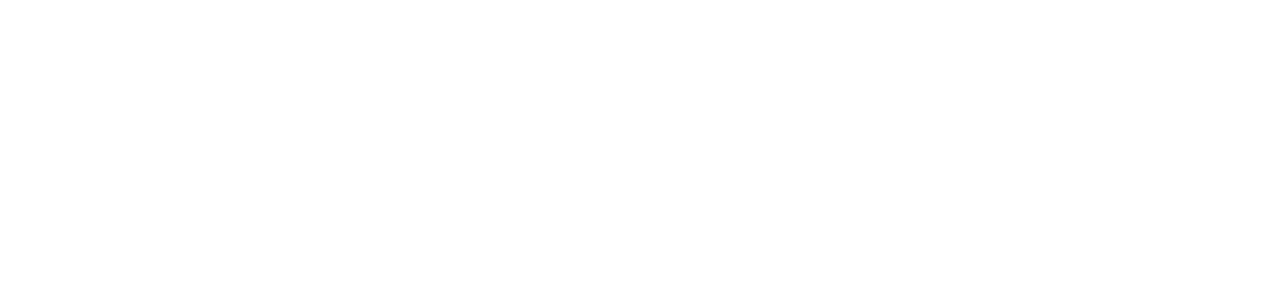
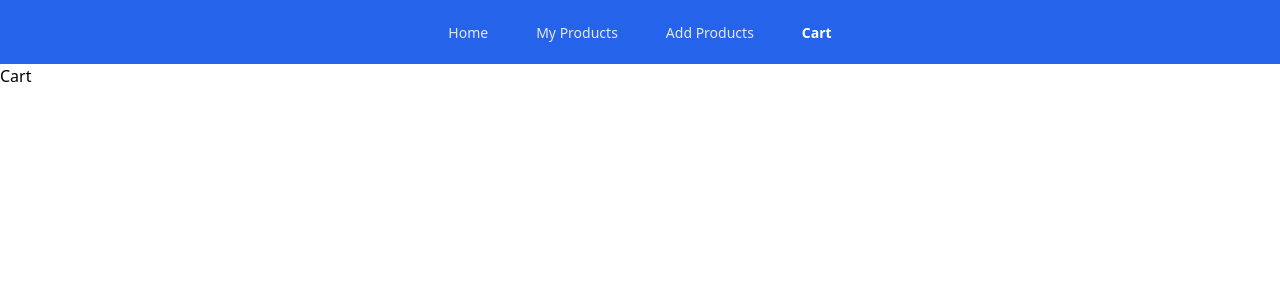
Before and after one commit to joshua-jinu/ecommerce-mern, a React (Vite) app in the folder frontend/: page /cart in a window 1280 px wide. Before the commit this address had no page. Shown: the top 300 px of the page. Built offline with nearby package versions, Linux system fonts and the light colour scheme.

Commit message:
Milestone 15

```diff
--- a/frontend/src/App.jsx
+++ b/frontend/src/App.jsx
@@ -1,9 +1,13 @@
 import { Routes, Route } from 'react-router-dom';
 import Router from './routes/Router';
+import Navbar from './components/Navbar/Navbar';
 
 function App() {
   return (
-    <Router/>
+    <>
+      <Navbar/>
+      <Router/>
+    </>
   )
 }
 
--- /dev/null
+++ b/frontend/src/components/Navbar/Navbar.jsx
@@ -0,0 +1,181 @@
+import React, { useState } from 'react'
+import { NavLink } from 'react-router-dom';
+
+function Navbar() {
+    const [isOpen, setIsOpen] = useState(false);
+    const toggleMenu = () =>{
+        setIsOpen(!isOpen);
+    }
+
+  return (
+    <nav className="bg-blue-600">
+     <div className="max-w-7xl mx-auto px-4 sm:px-6 lg:px-8">
+       <div className="flex justify-between h-16">
+         {/* Hamburger Menu Button (visible on mobile) */}
+         <div className="flex items-center md:hidden">
+           <button
+             onClick={toggleMenu}
+             type="button"
+             className="text-gray-200 hover:text-white focus:outline-none focus:text-white"
+             aria-controls="mobile-menu"
+             aria-expanded={isOpen}
+           >
+             <span className="sr-only">Open main menu</span>
+             {!isOpen ? (
+               <svg
+                 className="h-6 w-6"
+                 xmlns="http://www.w3.org/2000/svg"
+                 fill="none"
+                 viewBox="0 0 24 24"
+                 stroke="currentColor"
+               >
+                 <path
+                   strokeLinecap="round"
+                   strokeLinejoin="round"
+                   strokeWidth="2"
+                   d="M4 6h16M4 12h16M4 18h16"
+                 />
+               </svg>
+             ) : (
+               // Close Icon
+               <svg
+                 className="h-6 w-6"
+                 xmlns="http://www.w3.org/2000/svg"
+                 fill="none"
+                 viewBox="0 0 24 24"
+                 stroke="currentColor"
+               >
+                 <path
+                   strokeLinecap="round"
+                   strokeLinejoin="round"
+                   strokeWidth="2"
+                   d="M6 18L18 6M6 6l12 12"
+                 />
+               </svg>
+             )}
+           </button>
+         </div>
+
+
+         <div className="hidden md:flex md:items-center md:justify-center w-full">
+           <ul className="flex space-x-6">
+             <li>
+               <NavLink
+                 to="/"
+                 end
+                 className={({ isActive }) =>
+                   isActive
+                     ? 'text-white font-semibold px-3 py-2 rounded-md text-sm transition-colors duration-200'
+                     : 'text-gray-200 hover:text-white px-3 py-2 rounded-md text-sm transition-colors duration-200'
+                 }
+               >
+                 Home
+               </NavLink>
+             </li>
+             <li>
+               <NavLink
+                 to="/"
+                 className={({ isActive }) =>
+                   isActive
+                     ? 'text-white font-semibold px-3 py-2 rounded-md text-sm transition-colors duration-200'
+                     : 'text-gray-200 hover:text-white px-3 py-2 rounded-md text-sm transition-colors duration-200'
+                 }
+               >
+                 My Products
+               </NavLink>
+             </li>
+             <li>
+               <NavLink
+                 to="/product-entry-page"
+                 className={({ isActive }) =>
+                   isActive
+                     ? 'text-white font-semibold px-3 py-2 rounded-md text-sm transition-colors duration-200'
+                     : 'text-gray-200 hover:text-white px-3 py-2 rounded-md text-sm transition-colors duration-200'
+                 }
+               >
+                 Add Products
+               </NavLink>
+             </li>
+             <li>
+               <NavLink
+                 to="/cart"
+                 className={({ isActive }) =>
+                   isActive
+                     ? 'text-white font-semibold px-3 py-2 rounded-md text-sm transition-colors duration-200'
+                     : 'text-gray-200 hover:text-white px-3 py-2 rounded-md text-sm transition-colors duration-200'
+                 }
+               >
+                 Cart
+               </NavLink>
+             </li>
+           </ul>
+         </div>
+       </div>
+     </div>
+
+
+     {/* Mobile Menu */}
+     {isOpen && (
+       <div className="md:hidden" id="mobile-menu">
+         <ul className="px-2 pt-2 pb-3 space-y-1 sm:px-3">
+           <li>
+             <NavLink
+               to="/"
+               end
+               className={({ isActive }) =>
+                 isActive
+                   ? 'block text-white font-semibold px-3 py-2 rounded-md text-base transition-colors duration-200'
+                   : 'block text-gray-200 hover:text-white px-3 py-2 rounded-md text-base transition-colors duration-200'
+               }
+               onClick={() => setIsOpen(false)} // Close menu on link click
+             >
+               Home
+             </NavLink>
+           </li>
+           <li>
+             <NavLink
+               to="/myproducts"
+               className={({ isActive }) =>
+                 isActive
+                   ? 'block text-white font-semibold px-3 py-2 rounded-md text-base transition-colors duration-200'
+                   : 'block text-gray-200 hover:text-white px-3 py-2 rounded-md text-base transition-colors duration-200'
+               }
+               onClick={() => setIsOpen(false)}
+             >
+               My Products
+             </NavLink>
+           </li>
+           <li>
+             <NavLink
+               to="/addproducts"
+               className={({ isActive }) =>
+                 isActive
+                   ? 'block text-white font-semibold px-3 py-2 rounded-md text-base transition-colors duration-200'
+                   : 'block text-gray-200 hover:text-white px-3 py-2 rounded-md text-base transition-colors duration-200'
+               }
+               onClick={() => setIsOpen(false)}
+             >
+               Add Products
+             </NavLink>
+           </li>
+           <li>
+             <NavLink
+               to="/cart"
+               className={({ isActive }) =>
+                 isActive
+                   ? 'block text-white font-semibold px-3 py-2 rounded-md text-base transition-colors duration-200'
+                   : 'block text-gray-200 hover:text-white px-3 py-2 rounded-md text-base transition-colors duration-200'
+               }
+               onClick={() => setIsOpen(false)}
+             >
+               Cart
+             </NavLink>
+           </li>
+         </ul>
+       </div>
+     )}
+   </nav>
+  )
+}
+
+export default Navbar
--- a/frontend/src/routes/Router.jsx
+++ b/frontend/src/routes/Router.jsx
@@ -11,8 +11,9 @@
       <Route path="/" element={<Home/>}></Route>
       <Route path="/login" element={<Login/>}></Route>
       <Route path="/signup" element={<Signup/>}></Route>
-      <Route path="/product-entry" element={<ProductEntry/>}></Route>
+      <Route path="/product-entry-page" element={<ProductEntry/>}></Route>
       <Route path="/product-update/:id" element={<UpdateEntry/>}></Route>
+      <Route path="/cart" element={<h1>Cart</h1>}></Route>
     </Routes>
   )
 }
```
